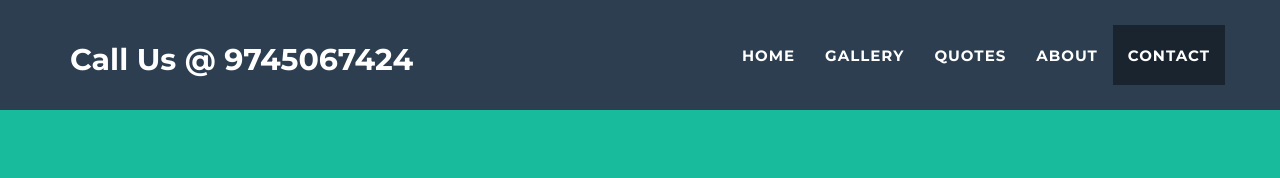
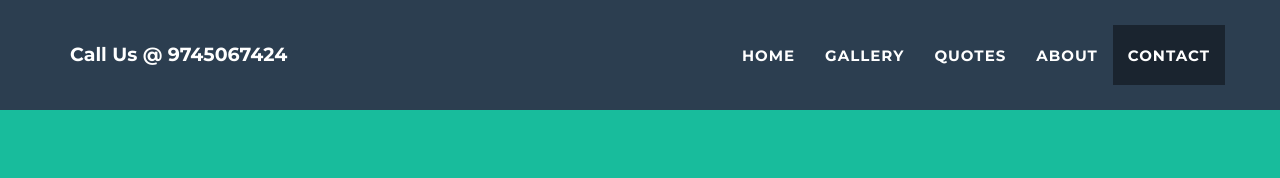
Before and after one commit to vineeth030/vattamkulamyogacenter, a plain HTML site: page index.html in a window 1280 px wide. Shown: the top 178 px of the page. Drawn offline with nearby package versions, Linux system fonts and the light colour scheme.

Commit message:
Update phone number style.

```diff
--- a/index.html
+++ b/index.html
@@ -48,7 +48,7 @@
     .div1 a.current {color:#ccc;}
     .div1 a, .div2 a {color:#34739c;}
     .div2 p {padding:20px 0;}
-    .phone-no{font-size: 19px;text-transform: capitalize;}
+    .phone-no{font-size: 19px !important;text-transform: capitalize;}
 </style>
 
 <body id="page-top" class="index">
```
